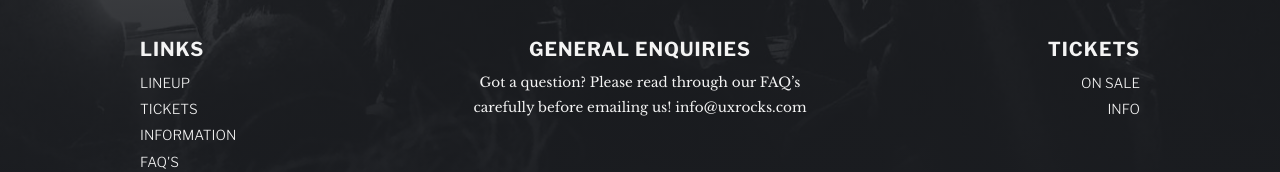
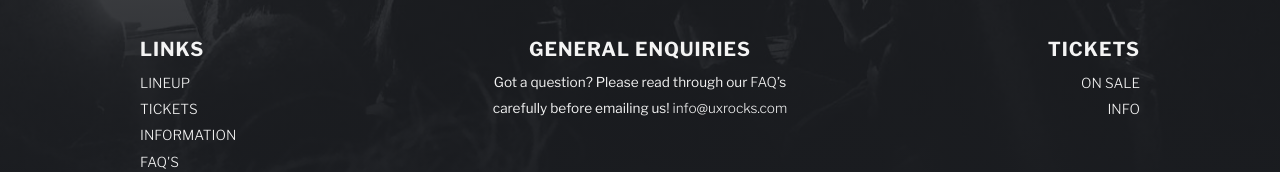
Before and after one commit to jensengbg-christian-mosciatti/ux-rocks, a Vue app: page /#/tickets in a window 1280 px wide. Shown: the part 1064-1236 px from the top of the page. Built offline with nearby package versions, Linux system fonts and the light colour scheme.

Commit message:
line fixes and footer fixes

```diff
--- a/src/App.vue
+++ b/src/App.vue
@@ -154,8 +154,8 @@ html {
 
 .fade-enter-to,
 .fade-leave-from {
-  // opacity: 0;
-  opacity: 1;
+  opacity: 0;
+  // opacity: 1;
 }
 
 @media all and (max-width: $desktop-query) {
--- a/src/components/Artist.vue
+++ b/src/components/Artist.vue
@@ -46,6 +46,7 @@ export default {
       rgba(26, 28, 32, 0.75) 100%
     );
     &:hover {
+      cursor: pointer;
       background: radial-gradient(
         50% 50% at 50% 49.33%,
         rgba(26, 28, 32, 0.13) 17.71%,
--- a/src/components/Footer.vue
+++ b/src/components/Footer.vue
@@ -21,7 +21,7 @@
       <div class="enquiries">
         <h2>GENERAL ENQUIRIES</h2>
         <p>
-          Got a question? Please read through our FAQ’s carefully before
+          Got a question? Please read through our <a href="/faq">FAQ</a>’s carefully before
           emailing us! <a href="info@uxrocks.com">info@uxrocks.com</a>
         </p>
       </div>
@@ -77,6 +77,7 @@ section > div:nth-of-type(1) {
   align-items: center;
 
   p {
+    font-family: $font-links;
     text-align: center;
     font-size: 0.85em;
     a {
--- a/src/styles/_general.scss
+++ b/src/styles/_general.scss
@@ -6,7 +6,7 @@
   background-size: cover;
   background-position: center;
   opacity: 1;
-  transition: opacity 0.5s;
+  transition: opacity 0.1s ease-in;
 }
 
 .home-bg {
@@ -17,7 +17,7 @@
   background-size: cover; /* Resize the background image to cover the entire container */
   background-position: center;
   opacity: 1;
-  transition: opacity 0.5s;
+  transition: opacity 0.1s ease-in;
 }
 
 .lineup {
@@ -28,7 +28,7 @@
   background-size: cover;
   background-position: center;
   opacity: 1;
-  transition: opacity 0.5s;
+  transition: opacity 0.1s ease-in;
 }
 .fade {
   opacity: 0;
```
